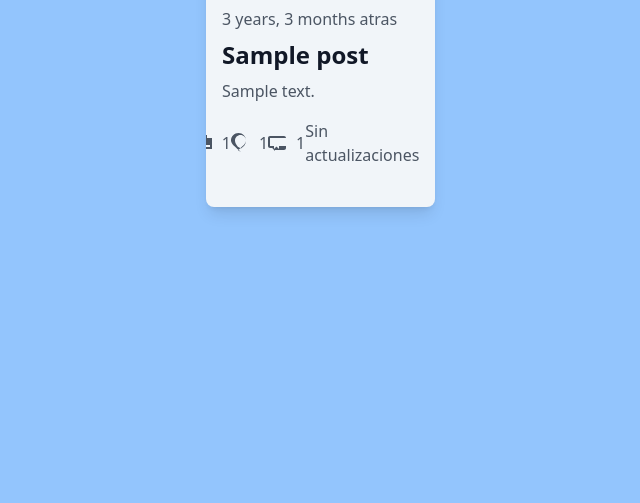
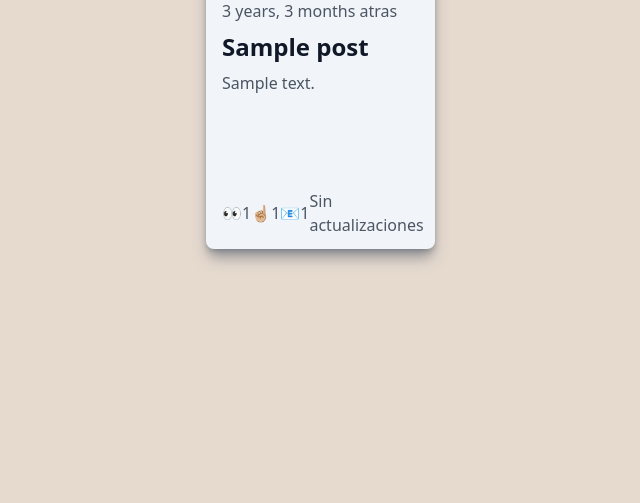
Before and after one commit to iesusdavila/blog-noticias, a Django app: page / in a window 1280 px wide. Shown: the part 297-800 px from the top of the page, without its empty margins (50-690 px from the left). Run offline with Django 4.2, Linux system fonts and the light colour scheme; tables that the repository leaves empty hold one stand-in row (values such as "Sample post"); some libraries are stand-ins or nearby versions.

Commit message:
Grid de blogs en Home

```diff
--- a/templates/base.html
+++ b/templates/base.html
@@ -9,8 +9,8 @@
       <title>Blog</title>
     </head>
 
-    <body class="bg-blue-300">
-      <header class="border-4 border-indigo">
+    <body class="bg-[#e6dacf]">
+      <header>
         <nav
           class="mx-auto flex max-w-7xl items-center justify-between px-6 py-4 md:px-8"
           aria-label="Global"
@@ -32,7 +32,7 @@
             <a href="#" class="link-nav">About</a>
           </div>
           <div class="md:flex md:flex-1 md:justify-end">
-            <a href="#" class="link-nav hover:text-green-600">
+            <a href="#" class="link-nav text-indigo-600 hover:text-green-600">
               Log in <span aria-hidden="true">&rarr;</span>
             </a>
           </div>
--- a/templates/posts/post_list.html
+++ b/templates/posts/post_list.html
@@ -1,61 +1,48 @@
 {% extends "base.html" %} {% block content %}
-<div class="container">
 <main
-    class="grid gap-10 grid-cols-2 md:grid-cols-3 px-6 xl:px-64 py-8 w-screen"
+  class="grid gap-10 grid-cols-2 sm:grid-cols-2 md:grid-cols-3 px-6 xl:px-64 py-8 mx-auto"
 >
   {% for object in object_list %}
   <a href="{{ object.get_absolute_url }}">
     <section
-        class="bg-slate-100 rounded-lg transition duration-1000 ease-in-out transform hover:bg-green-400 hover:shadow-lg mx-auto shadow-lg overflow-hidden h-[400px]"
+      class="bg-slate-100 rounded-lg transition duration-1000 ease-in-out transform hover:bg-indigo-300 hover:shadow-lg mx-auto drop-shadow-md shadow-lg shadow-slate-600/50 overflow-hidden sm:h-[300px] md:h-[350px] lg:h-[400px] xl:h-[450px] sm:w-full md:w-full lg:w-full xl:w-full"
     >
+      <div class="flex flex-col h-full">
         <div class="relative h-48">
           <img
-            class="absolute inset-0 w-full h-full object-cover"
+            class="absolute inset-0 w-full h-full object-cover px-2 py-2 border-black rounded-2xl"
             src="https://pbs.twimg.com/media/DKoGMBrWkAAwHIH?format=jpg&name=large"
             alt=""
           />
         </div>
-        <div class="px-4 py-2 flex flex-col h-3/6">
+        <div class="px-4 py-2 flex flex-col flex-grow">
           <div class="text-gray-600 font-medium mb-2">
             {{ object.fec_publicacion|timesince }} atras
           </div>
           <p
             class="text-2xl font-semibold text-gray-900 hover:text-gray-700 transition duration-300"
           >
-            {{object.titulo}}
+            {{ object.titulo|default:".."|slice:":29" }}
+            <span>{% if object.titulo|length > 29 %}...{% endif %}</span>
           </p>
-          <p class="text-gray-600 mt-2">{{object.contenido}}</p>
-          <div
-            class="self-end flex items-center justify-between mt-4 text-gray-600"
-          >
+          <p class="text-gray-600 mt-2 flex-grow">{{object.contenido}}</p>
+        </div>
+        <div class="flex items-center justify-around text-gray-600 px-4 py-3">
           <div class="flex items-center">
-              <svg class="w-5 h-5 mr-2 fill-current" viewBox="0 0 20 20">
-                <path d="M13 5V2H7v3H2v11h16V5h-5zm3 9H4v-2h12v2z" />
-              </svg>
-              <span>{{ object.get_visualizacion_count }}</span>
+            👀<span> {{ object.get_visualizacion_count }}</span>
           </div>
           <div class="flex items-center">
-              <svg class="w-5 h-5 mr-2 fill-current" viewBox="0 0 20 20">
-                <path
-                  d="M10 18.973l-1.973-1.799C3.652 13.697 0 10.45 0 7.5 0 3.364 3.364 0 7.5 0S15 3.364 15 7.5c0 2.95-3.652 6.197-8.027 9.674L10 18.973zm0-3.375l3.18-2.907C14.014 11.588 15 9.559 15 7.5 15 4.462 12.538 2 9.5 2S4 4.462 4 7.5c0 1.947.986 4.088 2.82 6.195L10 15.598z"
-                />
-              </svg>
-              <span>{{ object.get_like_count }}</span>
+            ☝🏼<span> {{ object.get_like_count }}</span>
           </div>
           <div class="flex items-center">
-              <svg class="w-5 h-5 mr-2 fill-current" viewBox="0 0 20 20">
-                <path
-                  fill-rule="evenodd"
-                  d="M18 3H2C.9 3 0 3.9 0 5v8c0 1.1.9 2 2 2h2.2l2.8 3V17h9c1.1 0 2-.9 2-2V5c0-1.1-.9-2-2-2zm0 10h-7v3l-2.5-2.5-2.5 2.5v-3H2V5h16v8z"
-                />
-              </svg>
-              <span>{{ object.get_comentario_count }}</span>
+            📧
+            <span> {{ object.get_comentario_count }}</span>
           </div>
           <div class="text-gray-600">
             <span
               >{% if object.fec_publicacion == object.fec_publicacion %} Sin
-                actualizaciones {% else %} {{ object.fec_publicacion|timesince
-                }} atras {%endif %}</span
+              actualizaciones {% else %} {{ object.fec_publicacion|timesince }}
+              atras {%endif %}</span
             >
           </div>
         </div>
@@ -64,5 +51,4 @@
   </a>
   {% endfor %}
 </main>
-</div>
 {% endblock content %}
```
Lines whose indentation alone changed are shown as unchanged.
